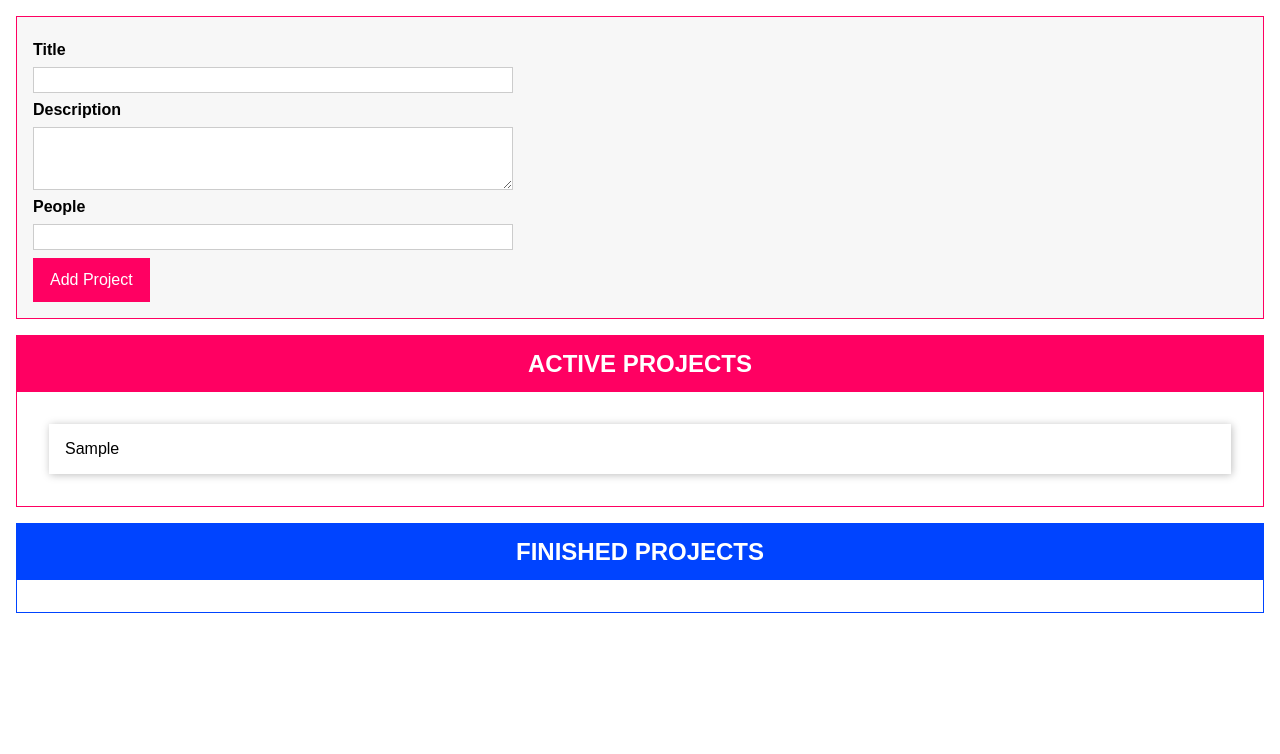
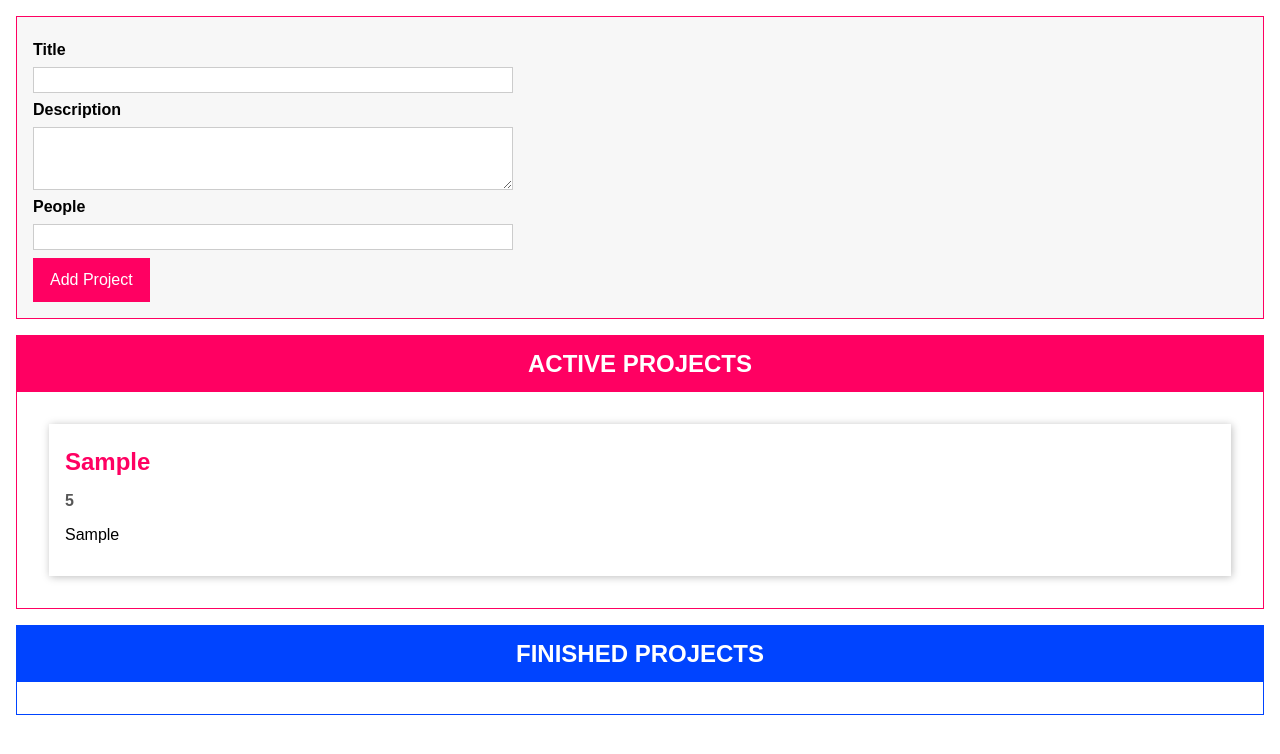
Before and after one commit to tylerchan28/typescript-project, a website with bundled scripts: page index.html in a window 1280 px wide. Both pictures are taken after typing "Sample", "Sample", "5" into the empty fields and a click on the button "Add Project". Built offline with nearby package versions, Linux system fonts and the light colour scheme.

Commit message:
Add ProjectItem class

```diff
--- a/index.html
+++ b/index.html
@@ -27,7 +27,11 @@
       </form>
     </template>
     <template id="single-project">
-      <li></li>
+      <li>
+        <h2></h2>
+        <h3></h3>
+        <p></p>
+      </li>
     </template>
     <template id="project-list">
       <section class="projects">
--- a/src/app.ts
+++ b/src/app.ts
@@ -133,6 +133,27 @@ abstract class Component<T extends HTMLElement, U extends HTMLElement> {
     abstract renderContent(): void;
 }
 
+// Building based on template
+class ProjectItem extends Component<HTMLUListElement, HTMLLIElement> {
+    private project: Project;
+
+    constructor(hostId: string, project: Project) {
+        super("single-project", hostId, false, project.id);
+        this.project = project;
+
+        this.configure();
+        this.renderContent();
+    }
+
+    configure() {}
+
+    renderContent() {
+        this.element.querySelector("h2")!.textContent = this.project.title;
+        this.element.querySelector("h3")!.textContent = this.project.people.toString();
+        this.element.querySelector("p")!.textContent = this.project.description;
+    }
+
+}
 
 class ProjectList extends Component<HTMLDivElement, HTMLElement> {
     assignedProjects: Project[];
@@ -150,9 +171,7 @@ class ProjectList extends Component<HTMLDivElement, HTMLElement> {
         const listEl = document.getElementById(`${this.type}-projects-list`)! as HTMLUListElement;
         listEl.innerHTML = "";
         for (const project of this.assignedProjects) {
-            const listItem = document.createElement("li");
-            listItem.textContent = project.title;
-            listEl.appendChild(listItem)
+            new ProjectItem(this.element.querySelector("ul")!.id, project);
         }
     }
 
```
